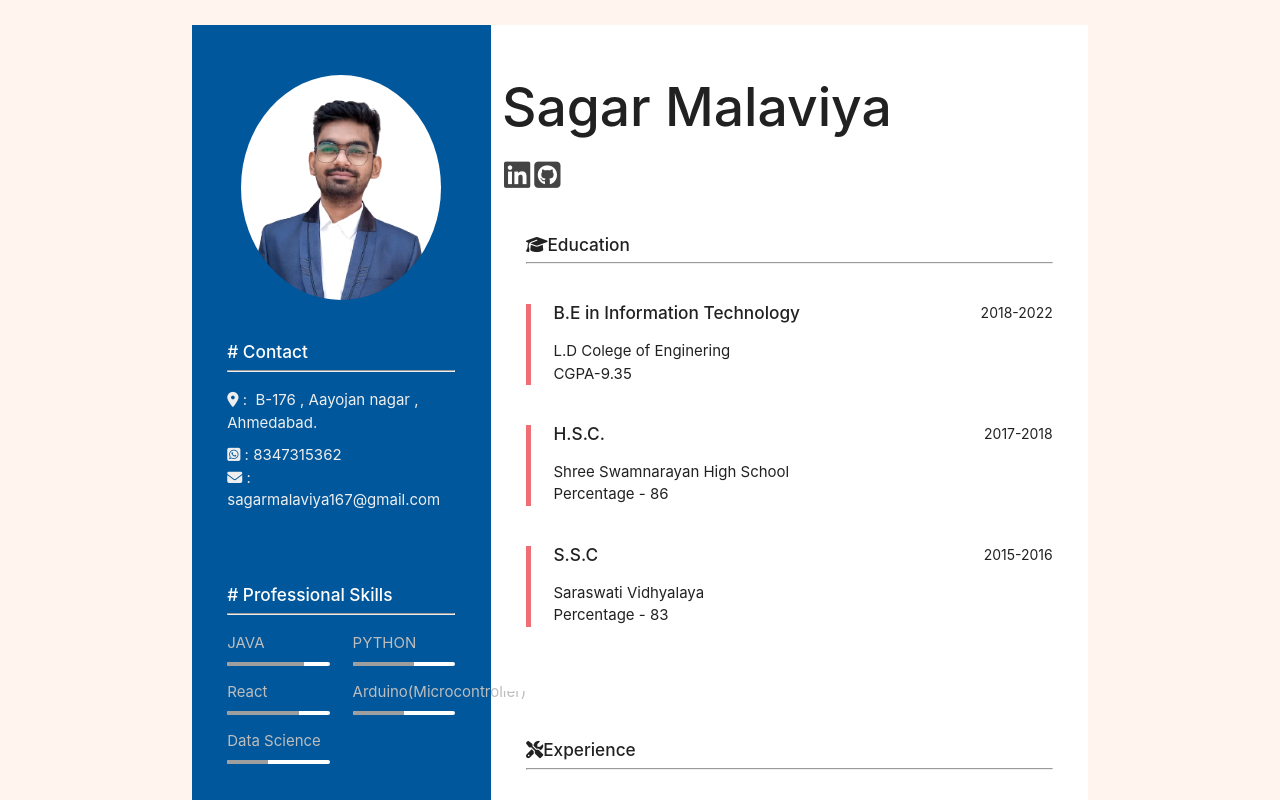
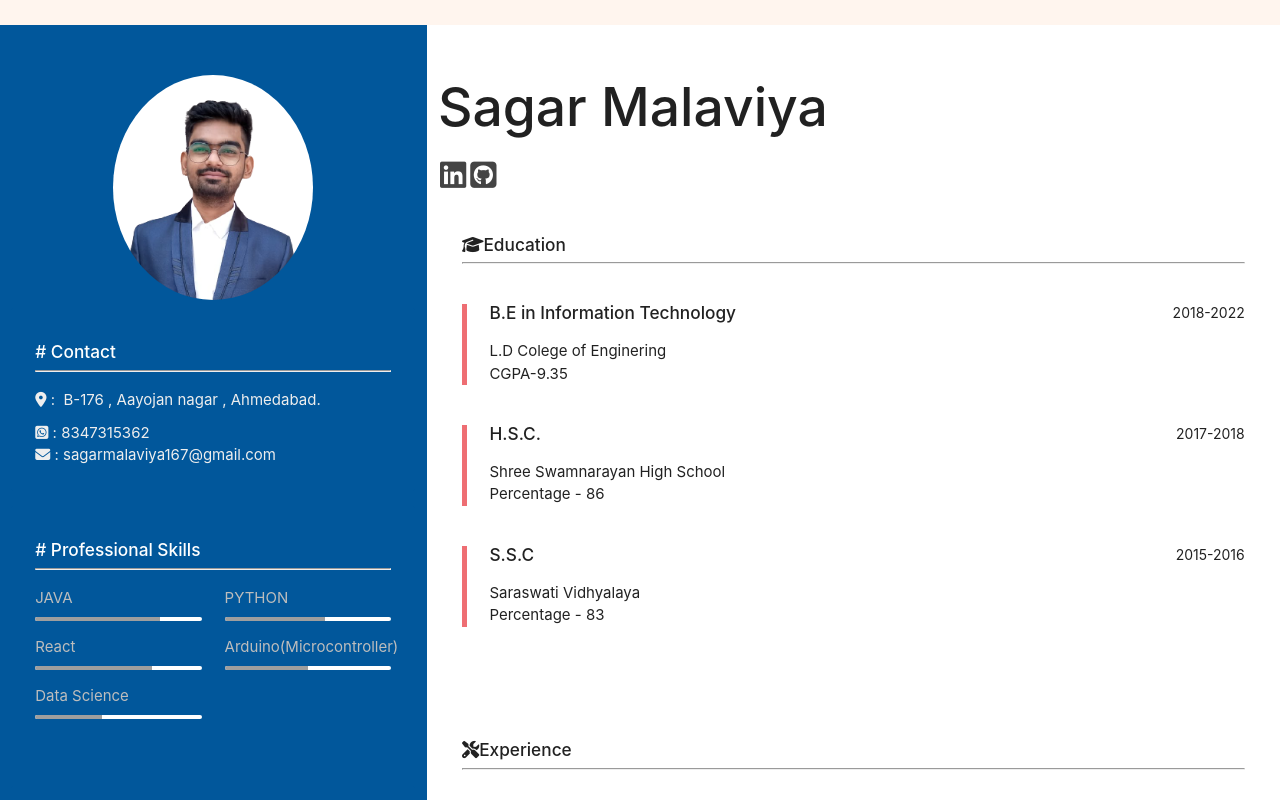
Before and after one commit to Sagar-1804/resume, a React (Create React App) app: page / in a window 1280 px wide. Shown: the top 800 px of the page. Built offline with nearby package versions, Linux system fonts and the light colour scheme.

Commit message:
commit it again

```diff
--- a/src/App.js
+++ b/src/App.js
@@ -11,15 +11,7 @@ const App = () => {
 
    return(
        <>
-       <div className="wrap-content">
-           <div className="container">
-               <Router>
-                   <Route exact path="/" component={Home}>
-
-                   </Route>
-               </Router>
-           </div>
-       </div>
+       <Home />
 
        </>
    )
```
